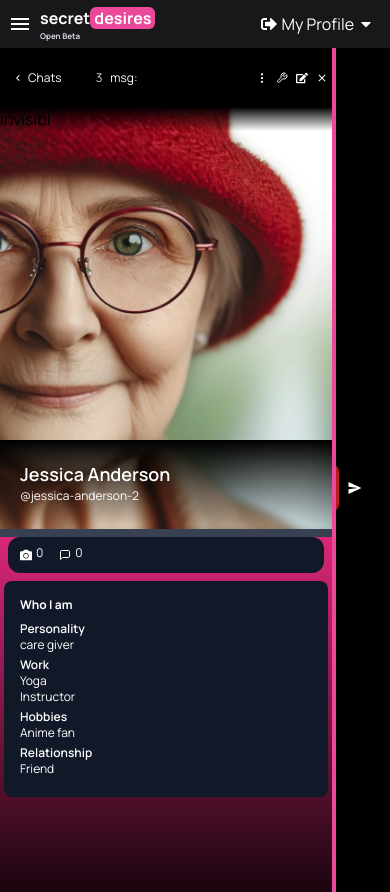
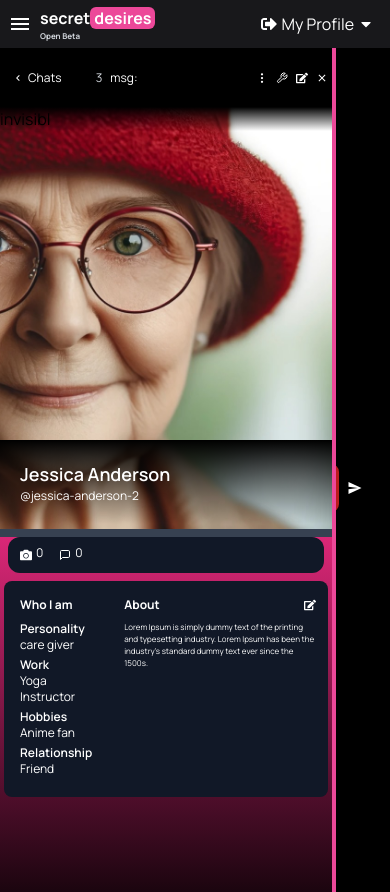
Before and after one commit to saikiran76/OpenRouterChat, a React (Create React App) app: page /Home in a window 390 px wide. Built offline with nearby package versions, Linux system fonts and the light colour scheme.

Commit message:
style changes

```diff
--- a/src/components/Sidebar.js
+++ b/src/components/Sidebar.js
@@ -80,8 +80,8 @@ const Sidebar = () =>{
 
                     <div className="About p-4">
                         <div className="w-[12em]">
-                            <h1 className="font-bold hidden md:flex justify-between items-center text-white font-man mb-2 text-xs md:text-base">About<FaEdit/></h1>
-                            <p className="text-white hidden md:block text-[0.5rem] md:text-xs font-man">Lorem Ipsum is simply dummy text of the printing and typesetting industry. Lorem Ipsum has been the industry's standard dummy text ever since the 1500s.</p>
+                            <h1 className="font-bold flex justify-between items-center text-white font-man mb-2 text-xs md:text-base">About<FaEdit/></h1>
+                            <p className="text-white md:block text-[0.5rem] md:text-xs font-man">Lorem Ipsum is simply dummy text of the printing and typesetting industry. Lorem Ipsum has been the industry's standard dummy text ever since the 1500s.</p>
                         </div>
 
                     </div>
```
